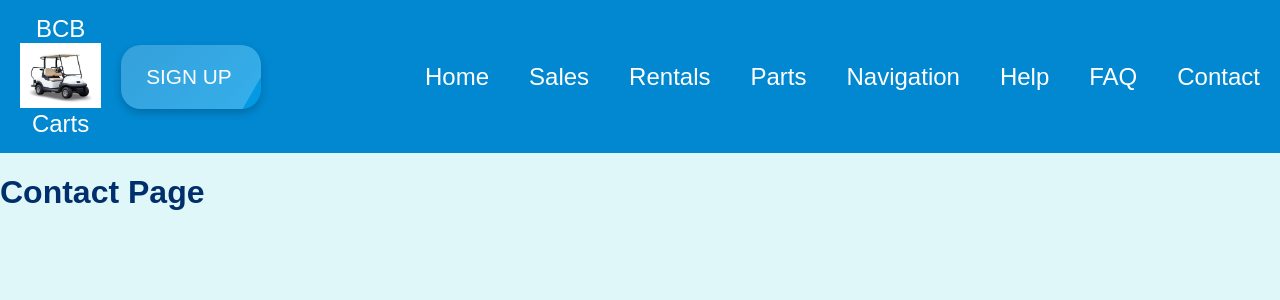
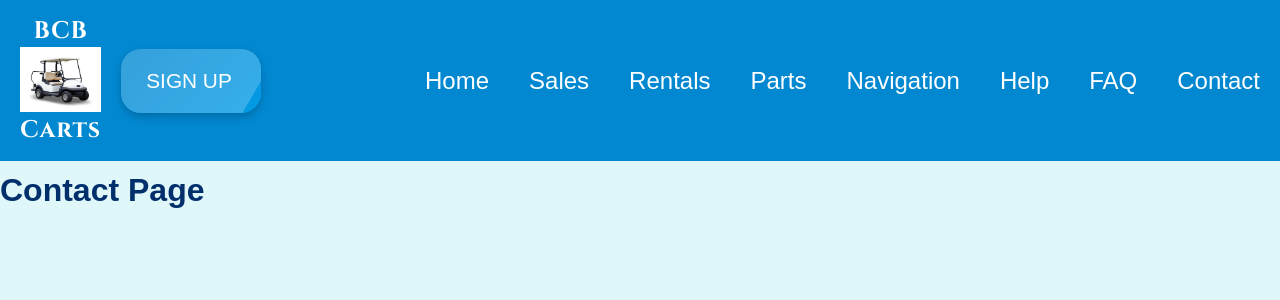
Before and after one commit to jimmylagattuta/FogsyncBackend, a React (Create React App) app in the folder client/: page /contact in a window 1280 px wide. Shown: the top 300 px of the page. Built offline with nearby package versions, Linux system fonts and the light colour scheme; no server answers.

Commit message:
updated title font

```diff
--- a/client/public/index.html
+++ b/client/public/index.html
@@ -15,6 +15,8 @@
       user's mobile device or desktop. See https://developers.google.com/web/fundamentals/web-app-manifest/
     -->
     <link rel="manifest" href="%PUBLIC_URL%/manifest.json" />
+    <link href="https://fonts.googleapis.com/css2?family=Cinzel:wght@400;700&display=swap" rel="stylesheet">
+
     <!--
       Notice the use of %PUBLIC_URL% in the tags above.
       It will be replaced with the URL of the `public` folder during the build.
--- a/client/src/App.css
+++ b/client/src/App.css
@@ -54,6 +54,11 @@
 
 .navbar-title {
   font-size: 1.2em;
+  font-family: 'Cinzel', serif !important;
+
+  font-weight: 700; /* Make the font bold */
+  letter-spacing: 1px; /* Add some spacing between letters */
+  color: #ffffff; /* Set a fancy text color */
 }
 
 .navbar-logo {
@@ -64,6 +69,11 @@
 
 .navbar-subtitle {
   font-size: 1.2em;
+  font-family: 'Cinzel', serif !important;
+
+  font-weight: 700; /* Make the font bold */
+  letter-spacing: 1px; /* Add some spacing between letters */
+  color: #ffffff; /* Set a fancy text color */
 }
 
 /* Hamburger menu styling */
--- a/client/src/components/SignupForm.css
+++ b/client/src/components/SignupForm.css
@@ -589,7 +589,7 @@
 
 .error-message {
   color: red;
-  font-size: 0.7em;
+  font-size: 1em;
   margin-top: -8px;
   margin-bottom: 8px;
   text-align: center;
```
